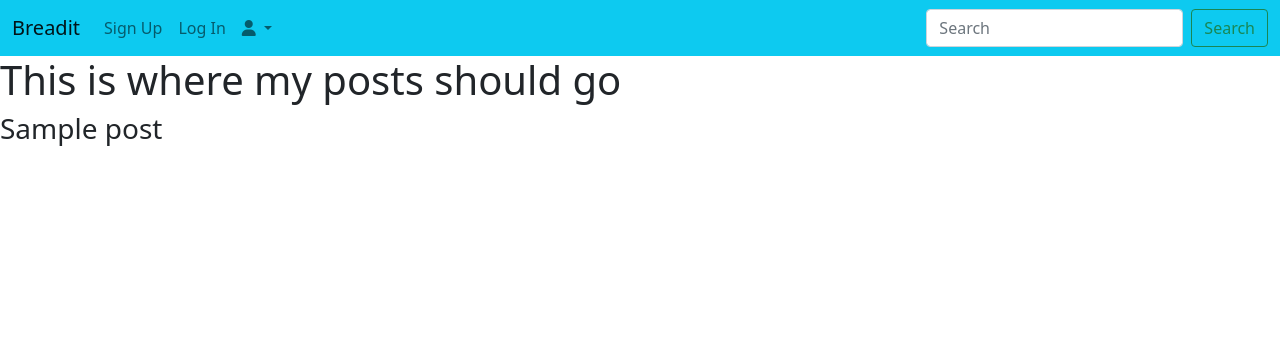
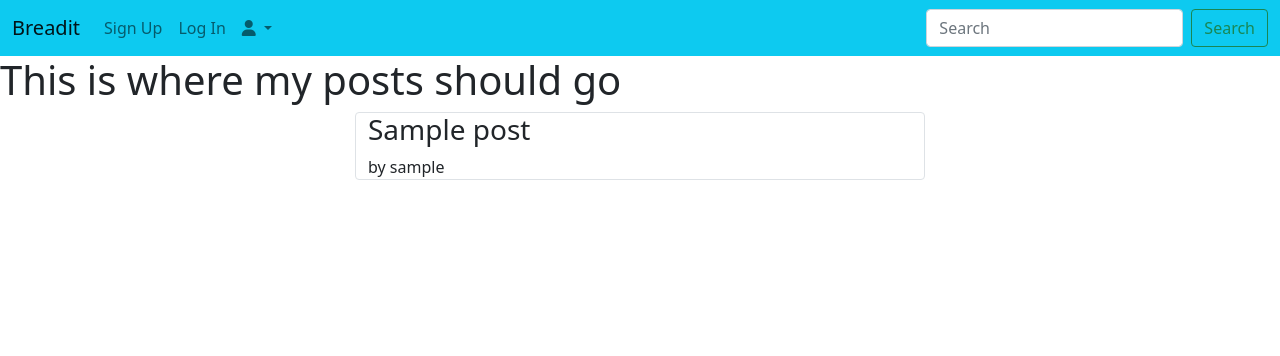
Before and after one commit to Damianjacob/MS4_breadit, a Django app: page / in a window 1280 px wide. Shown: the top 356 px of the page. Run offline with Django 3.2, Linux system fonts and the light colour scheme; tables that the repository leaves empty hold one stand-in row (values such as "Sample post").

Commit message:
add for loop for displaying post titles to index.html

```diff
--- a/breadit/templates/index.html
+++ b/breadit/templates/index.html
@@ -4,9 +4,19 @@
 
 <!-- Blog posts -->
 <h1>This is where my posts should go</h1>
-  {% for post in post_list %}
-  <div>
-    <h3>{{post.title}}</h3>
+<div class="container">
+  <div class="row">
+    {% for post in post_list %}
+    <div class="container col-lg-6 col-xs-12 border rounded">
+      <h3>{{post.title}}</h3>
+      <span>by {{ post.author }}</span>
+      <div class="row">
+        <div class="col-lg-4">
+
+        </div>
+      </div>
+    </div>
+    {% endfor %}
   </div>
-  {% endfor %}
+</div>
 {% endblock %}
```
